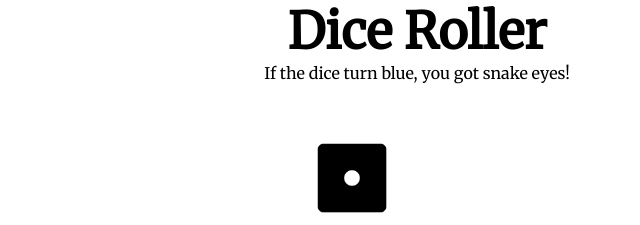
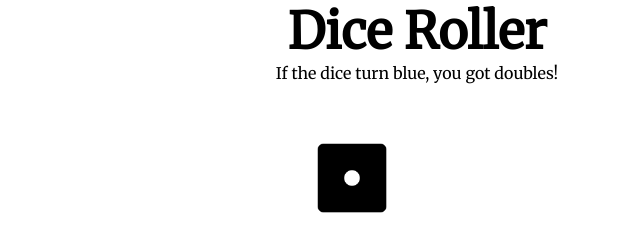
Before and after one commit to chrisrw300/dice-roller, a plain HTML site: page index.html in a window 1280 px wide. Shown: the top 225 px of the page, 223-863 px from the left. Drawn offline with Linux system fonts and the light colour scheme.

Commit message:
snake eyes is only when you get a pair of ones, so i changed the text under header

```diff
--- a/index.html
+++ b/index.html
@@ -11,7 +11,7 @@
 <body>
     <header>
         <h1>Dice Roller</h1>
-        <p>If the dice turn blue, you got snake eyes!</p>
+        <p>If the dice turn blue, you got doubles!</p>
     </header>
     <main>
         <section id="dice-container">
```
